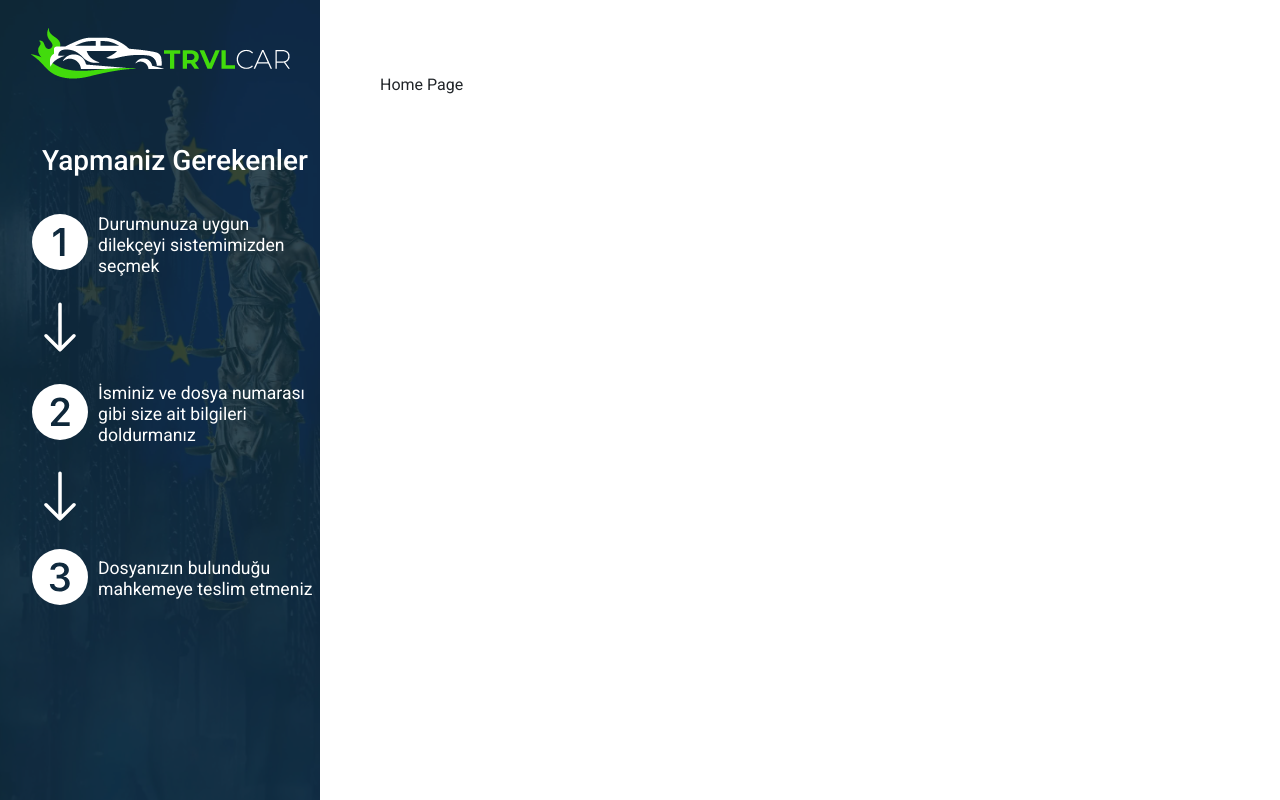
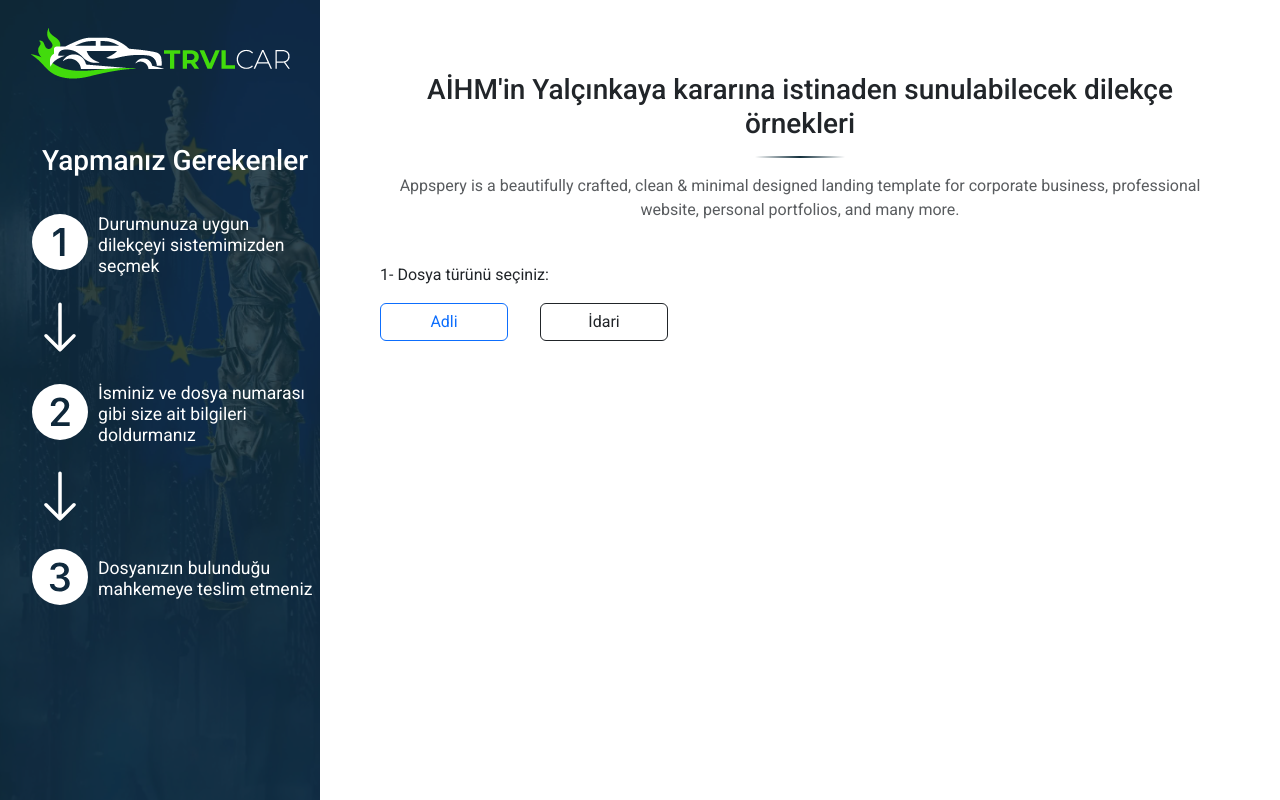
Before and after one commit to hakanyilmaz-be/law-firm, a React (Create React App) app: page / in a window 1280 px wide. Built offline with nearby package versions, Linux system fonts and the light colour scheme.

Commit message:
11october

```diff
--- a/package.json
+++ b/package.json
@@ -14,7 +14,9 @@
     "react-icons": "^4.11.0",
     "react-router-dom": "^6.16.0",
     "react-scripts": "5.0.1",
-    "web-vitals": "^2.1.4"
+    "react-select": "^5.7.7",
+    "web-vitals": "^2.1.4",
+    "yup": "^1.3.2"
   },
   "scripts": {
     "start": "react-scripts start",
--- a/src/components/side-bar/side-bar.js
+++ b/src/components/side-bar/side-bar.js
@@ -12,7 +12,7 @@ const SideBar = () => {
         <Col md={12}>
           <img src={logo} alt="TRVLCar" />
          <div className="toolbar">
-         <h3>Yapmaniz Gerekenler</h3>
+         <h3>Yapmanız Gerekenler</h3>
          <Spacer/>
             <div className='step'>
                 <div><BsFill1CircleFill/></div>
--- a/src/pages/Home.js
+++ b/src/pages/Home.js
@@ -1,11 +1,213 @@
-import React from 'react'
-import { Container } from 'react-bootstrap'
-
+import React, { useState } from "react";
+import { Col, Container, Form } from "react-bootstrap";
+import "./home-page.css";
+import { Formik, Field } from "formik";
+import * as Yup from "yup";
+import { Button } from "react-bootstrap";
+import Select from "react-select";
+import Spacer from "../components/spacer/spacer";
 
 const Home = () => {
+  const [activeButton, setActiveButton] = useState(null);
+  const [fileStatus, setFileStatus] = useState("");
+
+  const handleButtonClick = (variant) => {
+    setActiveButton(variant === activeButton ? null : variant);
+  };
+
+  const handleFileStatusChange = (e) => {
+    setFileStatus(e.target.value);
+  };
+
+  const fileStatusOptions = [
+    {
+      value: "Savcılık soruşturması devam ediyor",
+      label: "Savcılık soruşturması devam ediyor",
+    },
+    {
+      value: "Ağır Ceza Mahkemesi'nde yargılama devam ediyor",
+      label: "Ağır Ceza Mahkemesi'nde yargılama devam ediyor",
+    },
+    {
+      value: "Dosyam Bölge Adliye Mahkemesi'nde",
+      label: "Dosyam Bölge Adliye Mahkemesi'nde",
+    },
+    {
+      value: "Dosyam Yargıtay Savcılığı'nda",
+      label: "Dosyam Yargıtay Savcılığı'nda",
+    },
+    {
+      value: "Dosyam Yargıtay 3.Ceza Dairesi'nde",
+      label: "Dosyam Yargıtay 3.Ceza Dairesi'nde",
+    },
+    {
+      value: "Yargıtay Onama kararı verdi",
+      label: "Yargıtay Onama kararı verdi",
+    },
+    {
+      value: "AYM'ye Bireysel Başvurusu yapıldı",
+      label: "AYM'ye Bireysel Başvurusu yapıldı",
+    },
+    { value: "AİHM Başvurusu yapıldı", label: "AİHM Başvurusu yapıldı" },
+  ];
+
+  /*  const [dosyaAşaması, setDosyaAşaması] = useState("");
+    const [güncelDurum, setGüncelDurum] = useState("");
+    const [mahkumiyetKararıTarihi, setMahkumiyetKararıTarihi] = useState("");
+
+    const dosyaAşamasıSeçenekleri = [
+      { value: "Savcılık soruşturması devam ediyor", label: "Savcılık soruşturması devam ediyor" },
+      { value: "Ağır Ceza Mahkemesi'nde yargılama devam ediyor", label: "Ağır Ceza Mahkemesi'nde yargılama devam ediyor" },
+      { value: "Dosyam Bölge Adliye Mahkemesi'nde", label: "Dosyam Bölge Adliye Mahkemesi'nde" },
+      { value: "Dosyam Yargıtay Savcılığı'nda", label: "Dosyam Yargıtay Savcılığı'nda" },
+      { value: "Dosyam Yargıtay 3.Ceza Dairesi'nde", label: "Dosyam Yargıtay 3.Ceza Dairesi'nde" },
+      { value: "Yargıtay Onama kararı verdi", label: "Yargıtay Onama kararı verdi" },
+      { value: "AYM'ye Bireysel Başvurusu yapıldı", label: "AYM'ye Bireysel Başvurusu yapıldı" },
+      { value: "AİHM Başvurusu yapıldı", label: "AİHM Başvurusu yapıldı" }
+    ];
+
+    const güncelDurumSeçenekleri = [
+      { value: "Cezaevindeyim", label: "Cezaevindeyim" },
+      { value: "Serbestim", label: "Serbestim" }
+    ];
+
+    const initialValues = {
+      dosyaTürü: "",
+      dosyaAşaması: "",
+      güncelDurum: "",
+      mahkumiyetKararıTarihi: ""
+    };
+
+    const validationSchema = Yup.object({
+      dosyaTürü: Yup.string().required("Bu alan zorunludur."),
+      dosyaAşaması: Yup.string().required("Bu alan zorunludur."),
+      güncelDurum: Yup.string().required("Bu alan zorunludur."),
+      mahkumiyetKararıTarihi: Yup.date().required("Bu alan zorunludur.")
+    });
+
+    const onSubmit = (values) => {
+      // Burada form verilerini işleyebilirsiniz.
+    }; */
+
   return (
-    <Container>Home Page</Container>
-  )
-}
+    <Container>
+      <div className="desc">
+        <h3>
+          AİHM'in Yalçınkaya kararına istinaden sunulabilecek dilekçe örnekleri
+        </h3>
+        <div class="title-border mt-3"></div>
+        <p class="text-muted mt-3">
+          Appspery is a beautifully crafted, clean &amp; minimal designed
+          landing template for corporate business, professional website,
+          personal portfolios, and many more.
+        </p>
+      </div>
+      <Spacer />
+      {/*  <Formik initialValues={initialValues} validationSchema={validationSchema} onSubmit={onSubmit}>
+      {(formik) => (
+        <Form>
+          <div className="form-group">
+            <label htmlFor="dosyaTürü">Dosya türünü seçiniz:</label>
+            <Field as="select" name="dosyaTürü">
+              <option value="">Seçiniz</option>
+              <option value="Adli">Adli</option>
+              <option value="İdari">İdari</option>
+            </Field>
+            {formik.touched.dosyaTürü && formik.errors.dosyaTürü ? (
+              <div className="alert alert-danger">{formik.errors.dosyaTürü}</div>
+            ) : null}
+          </div>
 
-export default Home
+          {formik.values.dosyaTürü === "Adli" && (
+            <>
+              <div className="form-group">
+                <label htmlFor="dosyaAşaması">Dosyanız hangi aşamada?</label>
+                <Select
+                  options={dosyaAşamasıSeçenekleri}
+                  onChange={({ value }) => setDosyaAşaması(value)}
+                  placeholder="Seçiniz"
+                />
+                {
+                  dosyaAşaması === "Yargıtay Onama kararı verdi" && (
+                    <>
+                      <div className="form-group">
+                        <label htmlFor="güncelDurum">Güncel durumunuz?</label>
+                        <Select
+                          options={güncelDurumSeçenekleri}
+                          onChange={({ value }) => setGüncelDurum(value)}
+                          placeholder="Seçiniz"
+                        />
+                      </div>
+
+                      {güncelDurum && (
+                        <div className="form-group">
+                          <label htmlFor="mahkumiyetKararıTarihi">Ağır Ceza Mahkemesi'nin verdiği mahkumiyet karar tarihini giriniz:</label>
+                          <Field type="date" name="mahkumiyetKararıTarihi" />
+                          {formik.touched.mahkumiyetKararıTarihi && formik.errors.mahkumiyetKararıTarihi ? (
+                            <div className="alert alert-danger">{formik.errors.mahkumiyetKararıTarihi}</div>
+                          ) : null}
+                        </div>
+                      )}
+                    </>
+                  )
+                }
+
+              </div>
+
+              {dosyaAşaması !== "" && (
+                <Button variant="primary" type="submit">
+                  Gönder
+                </Button>
+              )}
+            </>
+          )}
+
+        </Form>
+      )}
+    </Formik> */}
+
+      <div className="file-type mb-5">
+        <p>1- Dosya türünü seçiniz:</p>
+        <Button
+          variant="outline-primary"
+          className={activeButton === "primary" ? "active" : ""}
+          onClick={() => handleButtonClick("primary")}
+        >
+          Adli
+        </Button>
+        <Button
+          variant="outline-dark"
+          className={activeButton === "dark" ? "active" : ""}
+          onClick={() => handleButtonClick("dark")}
+        >
+          İdari
+        </Button>
+      </div>
+
+      {activeButton === 'primary' && (
+      <Form>
+        <Form.Group as={Col} md={12} lg={12} className="mb-5">
+          <Form.Label>2- Dosyanız hangi aşamada?</Form.Label>
+
+          <div className="mb-3">
+            {fileStatusOptions.map((option, index) => (
+              <Form.Check
+                key={index}
+                type="radio"
+                label={option.label}
+                name="file-status"
+                id={`file-status-${option.value}`}
+                value={option.value}
+                checked={fileStatus === option.value}
+                onChange={handleFileStatusChange}
+              />
+            ))}
+          </div>
+        </Form.Group>
+      </Form>
+      )}
+    </Container>
+  );
+};
+
+export default Home;
--- /dev/null
+++ b/src/pages/home-page.css
@@ -0,0 +1,16 @@
+.title-border {
+    width: 90px;
+    height: 1.5px;
+    background: var(--color2);
+    background: linear-gradient(to right, transparent,var(--color2), transparent);
+    margin: 0 auto;
+}
+
+.desc{
+    text-align: center;
+}
+
+.file-type button{
+   margin-right: 2rem;
+   width: 8rem;
+}
```
Also changed, not shown: 1 other file (tests, documents, lock files or other folders).
